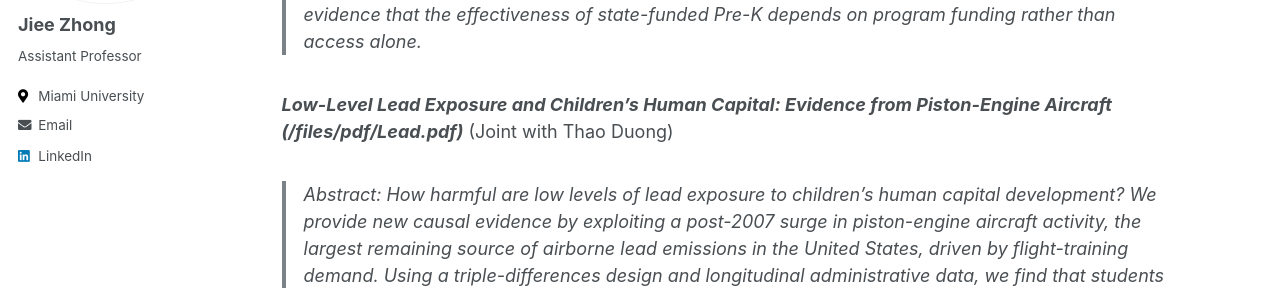
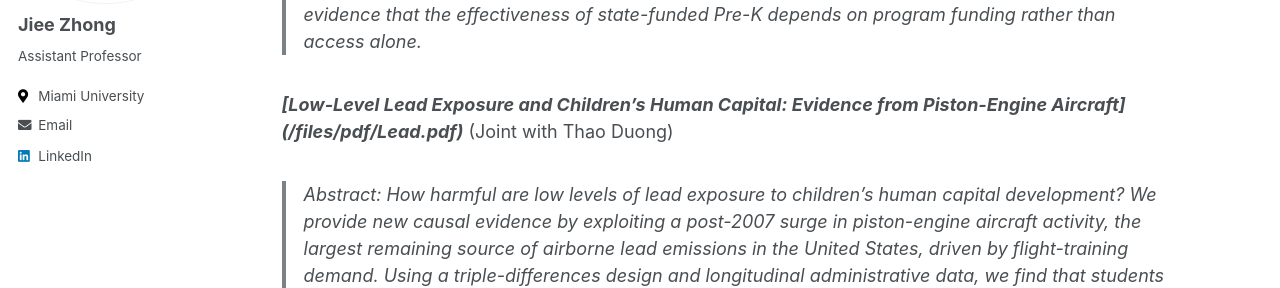
Before and after one commit to jieezhong/jieezhong.github.io, a Jekyll site: the page built from _pages/research.md, in a window 1280 px wide and 900 px high, scrolled down 1725 px. Shown: the part 166-454 px from the top of the window. Built offline with Jekyll 4.4.1, drawn with Linux system fonts in a browser that asks for light colours.

```diff
--- a/_pages/research.md
+++ b/_pages/research.md
@@ -37,7 +37,7 @@ header:
 > Abstract: We study the long-term effects of access to state-funded early childhood education on educational attainment and labor market outcomes. To do so, we exploit quasi-random variation across districts and cohorts generated by the phased rollout of Texas's large-scale public Pre-K program. Using restricted-access administrative data, we find that access to state-funded Pre-K substantially increases enrollment, particularly in districts without alternative preschool options. Additional results show that in districts that provide Pre-K simultaneously for three- and four-year-olds, access to Pre-K increases earnings at age 27 and high-school graduation by about 4 percent, with no effect on college enrollment. In contrast, access to Pre-K has no effects on labor market and educational outcomes in districts that primarily serve four-year-olds only. We provide suggestive evidence that the effectiveness of state-funded Pre-K depends on program funding rather than access alone.
 
 
-***Low-Level Lead Exposure and Children's Human Capital: Evidence from Piston-Engine Aircraft (/files/pdf/Lead.pdf)*** (Joint with Thao Duong)
+***[Low-Level Lead Exposure and Children's Human Capital: Evidence from Piston-Engine Aircraft] (/files/pdf/Lead.pdf)*** (Joint with Thao Duong)
 
 > Abstract: How harmful are low levels of lead exposure to children's human capital development? We provide new causal evidence by exploiting a post-2007 surge in piston-engine aircraft activity, the largest remaining source of airborne lead emissions in the United States, driven by flight-training demand. Using a triple-differences design and longitudinal administrative data, we find that students attending schools within one mile of high-surge airports score 0.168 standard deviations lower on reading tests and are 6\% and 25\% less likely to graduate from high school and enroll in a public university, respectively. Estimated effects on behavioral outcomes are small and statistically insignificant.
 
```
